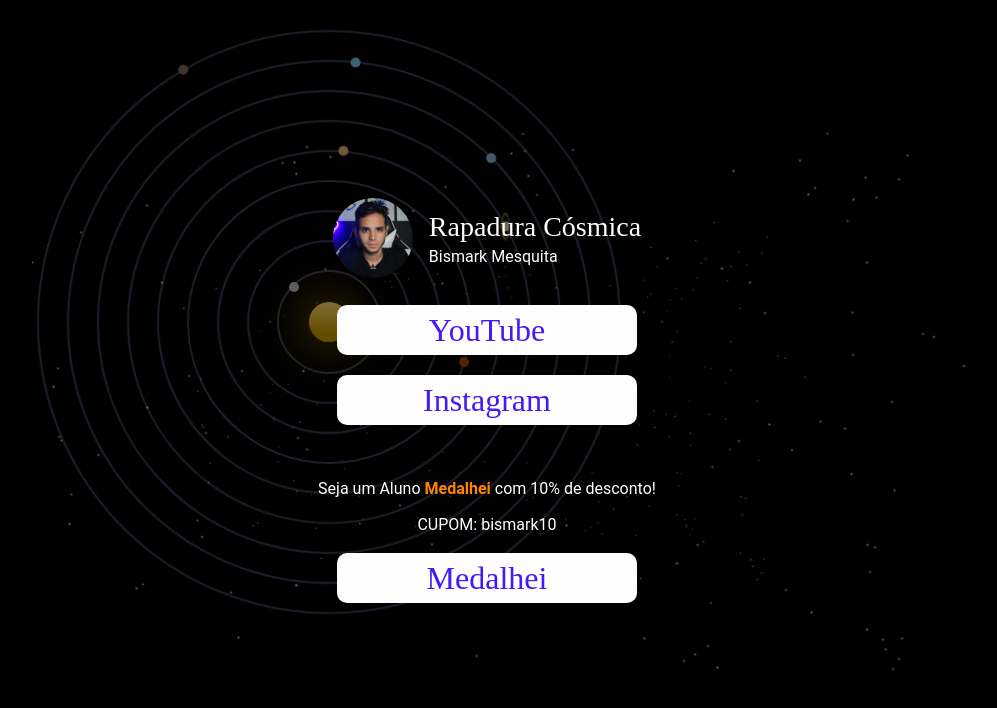
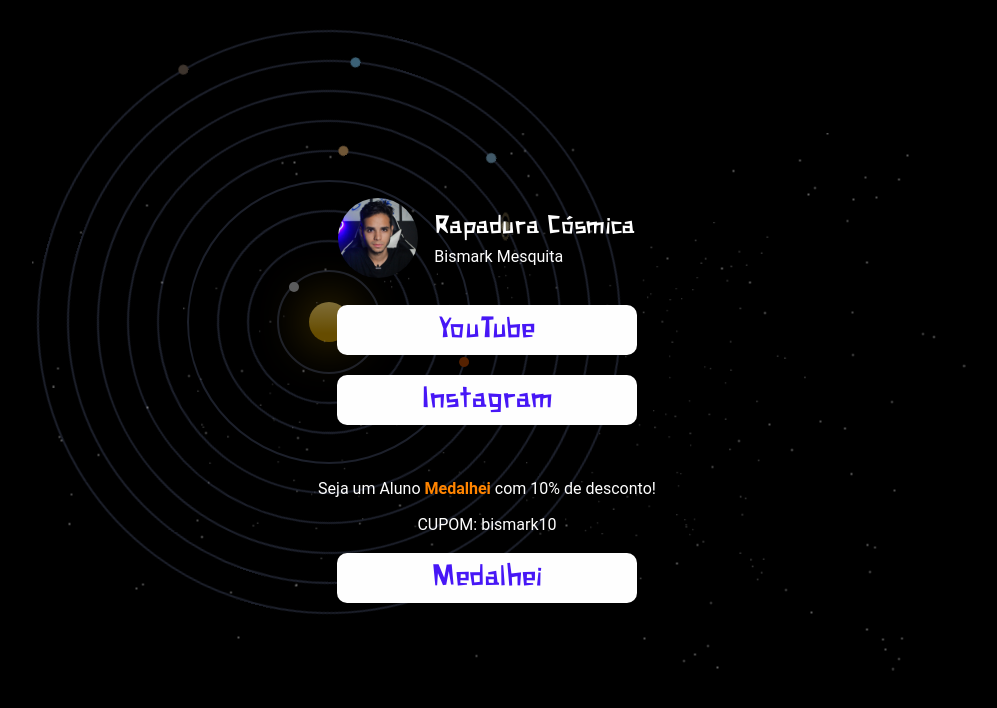
Before and after one commit to bismarkmesquita/rapadura_links, a plain HTML site: page index.html in a window 1280 px wide. Shown: the whole page, without its empty margins (153-1150 px from the left). Drawn offline with Linux system fonts and the light colour scheme.

Commit message:
add font

```diff
--- a/style/style.css
+++ b/style/style.css
@@ -1,3 +1,8 @@
+@font-face {
+    font-family: Xilosa;
+    src: url('../src/xilosa_.ttf');
+}
+
 html{
     height: 100%;
     background: linear-gradient(to bottom, #4717F6, #000000);
```
Also changed, not shown: src/xilosa_.ttf (added).
